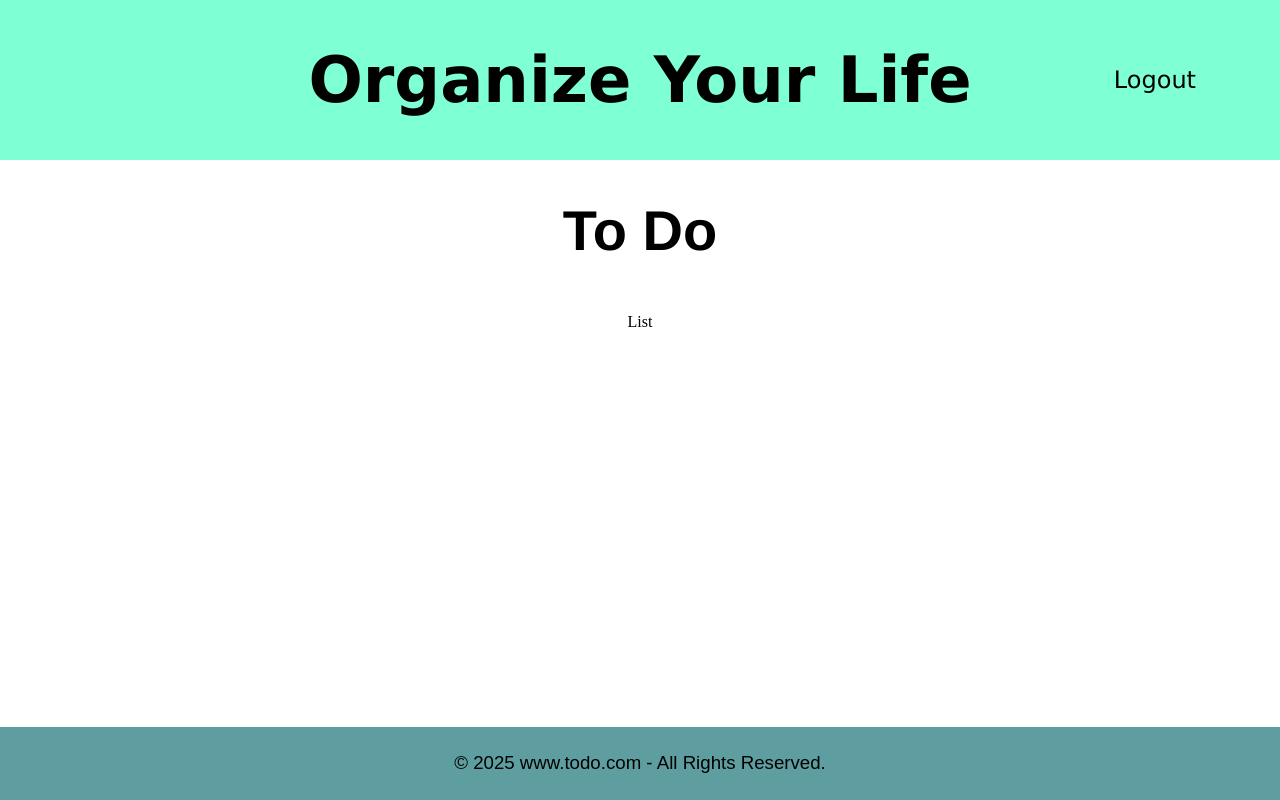
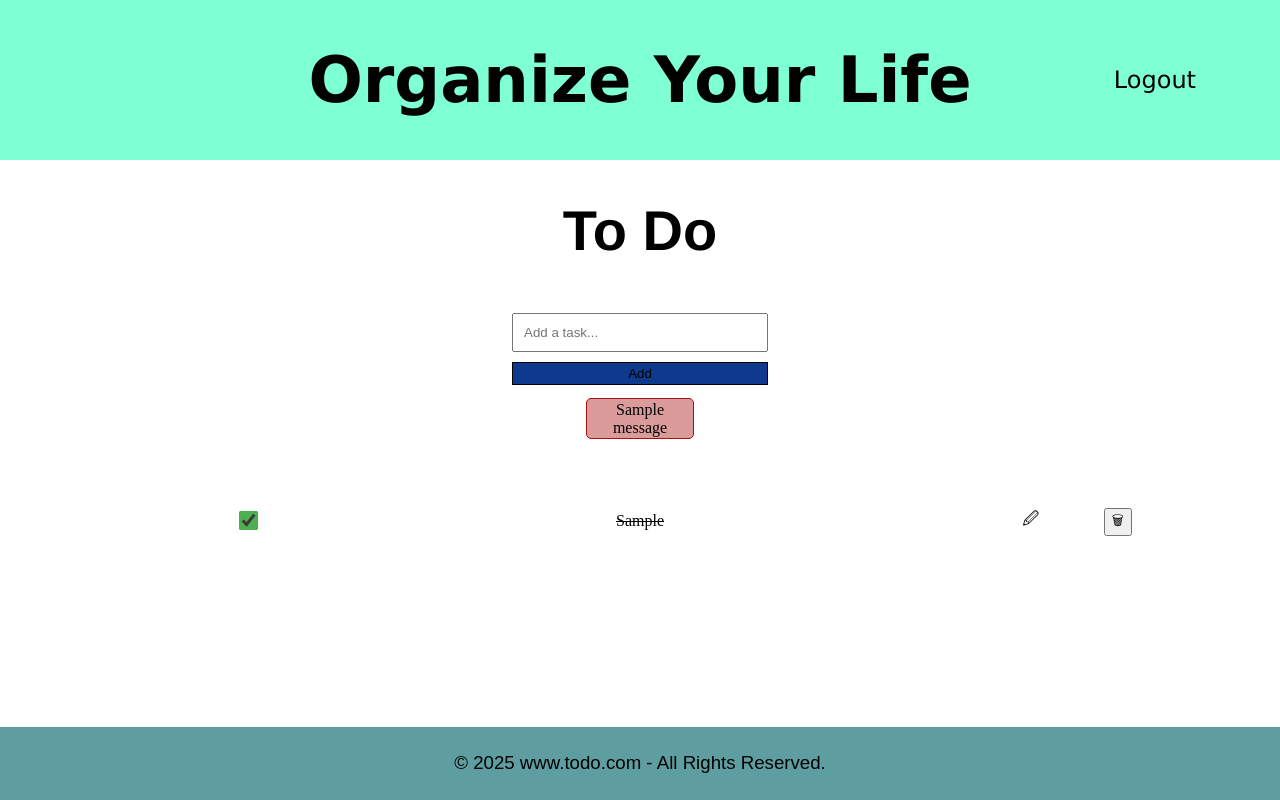
Before and after one commit to FredericoSRamos/To-DoList, a Flask app: page / in a window 1280 px wide. Run offline with Flask 3, Linux system fonts and the light colour scheme; the visitor is signed in with stand-in values (Sample User, id 1); tables that the repository leaves empty hold one stand-in row (values such as "Sample post"); one stand-in notice (Sample message) is shown; parts of the project's set-up code (start-up, migrations or seed data) failed here and were passed over.

Commit message:
Completed to-do list CRUD + styling

```diff
--- a/app.py
+++ b/app.py
@@ -1,6 +1,6 @@
 import sqlite3
 import json
-from flask import Flask, render_template, request, session, redirect
+from flask import Flask, render_template, request, session, redirect, flash
 from helpers import hash_password, verify_password
 
 app = Flask(__name__)
@@ -14,7 +14,7 @@ connection = sqlite3.connect("./static/users.db", check_same_thread=False)
 db = connection.cursor()
 
 db.execute("CREATE TABLE IF NOT EXISTS users (username TEXT PRIMARY KEY, password TEXT NOT NULL)")
-db.execute("CREATE TABLE IF NOT EXISTS items (id INTEGER PRIMARY KEY AUTOINCREMENT, activity TEXT NOT NULL, username TEXT NOT NULL, FOREIGN KEY (username) REFERENCES users (username))")
+db.execute("CREATE TABLE IF NOT EXISTS items (id INTEGER PRIMARY KEY AUTOINCREMENT, activity TEXT NOT NULL, username TEXT NOT NULL, is_checked INTEGER NOT NULL, FOREIGN KEY (username) REFERENCES users (username))")
 db.execute("CREATE INDEX IF NOT EXISTS index_username ON items (username)")
 
 @app.route("/")
@@ -22,7 +22,9 @@ def index():
     if "username" not in session:
         return render_template("login.html")
 
-    return render_template("index.html")
+    items = db.execute("SELECT id, activity, is_checked FROM items WHERE username = ?", (session["username"],)).fetchall()
+
+    return render_template("index.html", items=items)
 
 @app.route("/login", methods=["GET", "POST"])
 def login():
@@ -79,3 +81,61 @@ def register():
 def logout():
     session.clear()
     return redirect("/login")
+
+@app.route("/add", methods=["GET", "POST"])
+def add():
+    if request.method == "POST":
+        task = request.form.get("task")
+
+        if not task:
+            flash("Cannot add empty task field")
+            return redirect("/")
+
+        try:
+            db.execute("INSERT INTO items (activity, username, is_checked) VALUES (?, ?, 0)", (task, session["username"]))
+        except:
+            flash("An error occurred while trying to add the task, try again")
+
+    return redirect("/")
+
+@app.route("/update/<int:id>", methods=["GET", "POST"])
+def update(id):
+    if request.method == "POST":
+        data = request.get_json()
+
+        if not data:
+            flash("Unable to get data")
+            return redirect("/")
+
+        if "text" in data:
+            text = data.get("text")
+            if not text:
+                flash("Text field cannot be empty")
+                return redirect("/")
+
+            try:
+                db.execute("UPDATE items SET activity = ? WHERE id = ?", (text, id))
+            except:
+                flash("An error occurred while trying to update the task, try again")
+        else:
+            checked = data.get("check")
+            if not checked:
+                flash("An error occurred, try again")
+                return redirect("/")
+
+            try:
+                db.execute("UPDATE items SET check = ? WHERE id = ?", (checked, id))
+            except:
+                flash("An error occurred while trying to update the task, try again")
+
+    return redirect("/")
+
+@app.route("/delete/<int:id>", methods=["GET", "POST"])
+def delete(id):
+    if request.method == "POST":
+        try:
+            db.execute("DELETE FROM items WHERE id = ? AND username = ?", (id, session["username"]))
+        except:
+            flash("An error occurred while trying to delete the task, try again")
+
+    return redirect("/")
--- /dev/null
+++ b/static/index.js
@@ -0,0 +1,84 @@
+const checkboxes = document.getElementsByClassName("checkbox-input");
+
+for (let checkbox of checkboxes) {
+    if (checkbox.checked) {
+        document.getElementById("task-text-" + checkbox.getAttribute("id")).style.textDecoration = "line-through";
+    }
+
+    checkbox.addEventListener("change", () => {
+        if (checkbox.checked) {
+            document.getElementById("task-text-" + checkbox.getAttribute("id")).style.textDecoration = "line-through";
+            saveStatus(id, 1, "Check");
+        } else {
+            document.getElementById("task-text-" + checkbox.getAttribute("id")).style.textDecoration = "none";
+            saveStatus(id, 0, "Check");
+        }
+    })
+}
+
+function updateTask(id) {
+    const taskText = document.getElementById("task-text-" + id);
+    const editTask = document.getElementById("task-edit-" + id);
+
+    taskText.style.display = "none";
+    editTask.style.display = "inline-block"
+
+    editTask.value = taskText.textContent;
+
+    editTask.focus();
+
+    editTask.addEventListener("blur", () => {
+        saveTask(id);
+    });
+
+    editTask.addEventListener("keydown", (event) => {
+        if (event.key === "Enter") {
+            saveTask(id);
+        }
+    });
+}
+
+async function saveTask(id) {
+    const taskText = document.getElementById("task-text-" + id);
+    const editTask = document.getElementById("task-edit-" + id);
+
+    const text = editTask.value;
+
+    saveStatus(id, text, "Task")
+
+    taskText.textContent = text;
+    taskText.style.display = "inline-block";
+    editTask.style.display = "none";
+
+    const blurListener = () => saveTask(id);
+    const keydownListener = (event) => {
+        if (event.key === "Enter") {
+            saveTask(id);
+        }
+    };
+
+    editTask.removeEventListener("blur", blurListener);
+    editTask.removeEventListener("keydown", keydownListener);
+}
+
+async function saveStatus(id, field, type) {
+    let json;
+
+    if (type === "Task") {
+        json = { text: field }
+    } else {
+        json = { checked: field }
+    }
+
+    try {
+        await fetch("/update/" + id, {
+            method: "POST",
+            headers: {
+                "Content-Type": "application/json"
+            },
+            body: JSON.stringify(json)
+        });
+    } catch (error) {
+        alert("Error saving task: " + error.message);
+    }
+}
--- a/static/style.css
+++ b/static/style.css
@@ -39,6 +39,7 @@ html, body {
 .login-form {
     margin-top: 5%;
     text-align: center;
+    margin-bottom: 5%;
 }
 
 form {
@@ -54,7 +55,7 @@ input {
     padding: 10px;
 }
 
-button {
+.button-login-form {
     margin-top: 15px;
     padding: 10px;
     background-color: rgb(13, 58, 141);
@@ -74,13 +75,87 @@ button {
     color: black;
 }
 
-#checklist-div {
-    padding: 1%;
-    display: flex;
-    flex-direction: column;
-    text-align: center;
-}
-
 .login-error {
     margin-top: 2%;
 }
+
+.list-item {
+    display: flex;
+    gap: 1%;
+    justify-content: center;
+}
+
+#list-table {
+    width: 80%;
+    margin: 0 auto;
+    margin-top: 3%;
+    border-collapse: collapse;
+    text-align: center;
+    margin-bottom: 5%;
+}
+
+.task-table {
+    width: 20%;
+    word-wrap: break-word;
+    max-width: 1px;
+    overflow: hidden;
+}
+
+.utils-table {
+    width: 5%;
+}
+
+#check-table {
+    text-align: right;
+    padding-right: 4%;
+}
+
+#update-delete-table {
+    text-align: left;
+    padding-left: 4%;
+}
+
+input[type="checkbox"] {
+    transform: scale(1.5);
+    accent-color: #4CAF50;
+}
+
+#update-delete-icons {
+    display: flex;
+    gap: 10%;
+}
+
+.click-icon {
+    cursor: pointer;
+    text-decoration: none;
+    color: black;
+}
+
+.task-edit-text {
+    display: none;
+}
+
+#query-wrap {
+    display: flex;
+    flex-direction: column;
+    align-items: center;
+    padding: 1%;
+}
+
+.flash-message {
+    padding: 1%;
+    margin-top: 1%;
+    text-align: center;
+    border: 1px solid rgb(172, 15, 15);
+    background-color: rgb(219, 155, 155);
+    border-radius: 5px;
+    width: fit-content;
+    align-items: center;
+}
+
+#task-add-button {
+    background-color: rgb(13, 58, 141);
+    border: 1px solid black;
+    cursor: pointer;
+    padding: 1%;
+}
--- a/templates/index.html
+++ b/templates/index.html
@@ -8,7 +8,57 @@
 
 {% block body %}
     <h1 class="title-h1">To Do</h1>
+    <div>
+        <form action="/add" method="post">
+            <input autocomplete="off" name="task" placeholder="Add a task..." type="text">
+            <button id="task-add-button" type="submit">Add</button>
+        </form>
+        {% with messages = get_flashed_messages() %}
+            {% if messages %}
+            <div id="query-wrap">
+                <div id="flash-container">
+                    {% for message in messages %}
+                        <div class="flash-message">
+                            {{ message }}
+                        </div>
+                    {% endfor %}
+                </div>
+            </div>
+            {% endif %}
+        {% endwith %}
+    </div>
     <div id="checklist-div">
-        List
+        <table id="list-table">
+            <tbody>
+                {% for item in items %}
+                    <tr id="task-row-{{ item.0 }}">
+                        <td class="utils-table" id="check-table">
+                            <input
+                            class="click-icon checkbox-input"
+                            id="{{ item.0 }}"
+                            type="checkbox"
+                            value="{{ item.1 }}"
+                            {% if item.2 == 1 %}
+                            checked="true"
+                            {% endif %}
+                            >
+                        </td>
+                        <td class="task-table">
+                            <p id="task-text-{{ item.0 }}">{{ item.1 }}</p>
+                            <input class="task-edit-text" id="task-edit-{{ item.0 }}" type="text" value="{{ item.1 }}">
+                        </td>
+                        <td class="utils-table" id="update-delete-table">
+                            <div id="update-delete-icons">
+                                <p class="click-icon" onclick="updateTask({{ item.0 }})">&#128393;</p>
+                                <form action="/delete/{{ item.0 }}" method="post">
+                                    <p><button type="submit" class="click-icon">&#128465;</button></p>
+                                </form>
+                            </div>
+                        </td>
+                    </tr>
+                {% endfor %}
+            </tbody>
+        </table>
     </div>
+    <script src="../static/index.js"></script>
 {% endblock %}
--- a/templates/layout.html
+++ b/templates/layout.html
@@ -4,6 +4,7 @@
     <head>
         <meta name="viewport" content="width=device-width, initial-scale=1.0">
         <link rel="stylesheet" type="text/css" href="../static/style.css">
+        <link rel="icon" href="../static/favicon.ico" type="image/x-icon">
         <title>To Do List</title>
     </head>
     <body>
--- a/templates/login.html
+++ b/templates/login.html
@@ -12,7 +12,7 @@
         <form action="/login" method="post">
             <input autocomplete="off" autofocus name="username" placeholder="Username" type="text">
             <input name="password" placeholder="Password" type="password">
-            <button type="submit">Login</button>
+            <button class="button-login-form" type="submit">Login</button>
         </form>
         {% if error %}
             <div class="login-error">
--- a/templates/register.html
+++ b/templates/register.html
@@ -13,7 +13,7 @@
             <input autocomplete="off" autofocus name="username" placeholder="Username" type="text">
             <input name="password" placeholder="Password" type="password">
             <input name="confirmation" placeholder="Password Confirmation" type="password">
-            <button type="submit">Register</button>
+            <button class="button-login-form" type="submit">Register</button>
         </form>
         {% if error %}
             <div class="login-error">
```
Also changed, not shown: static/favicon.ico (added), 1 other file.
